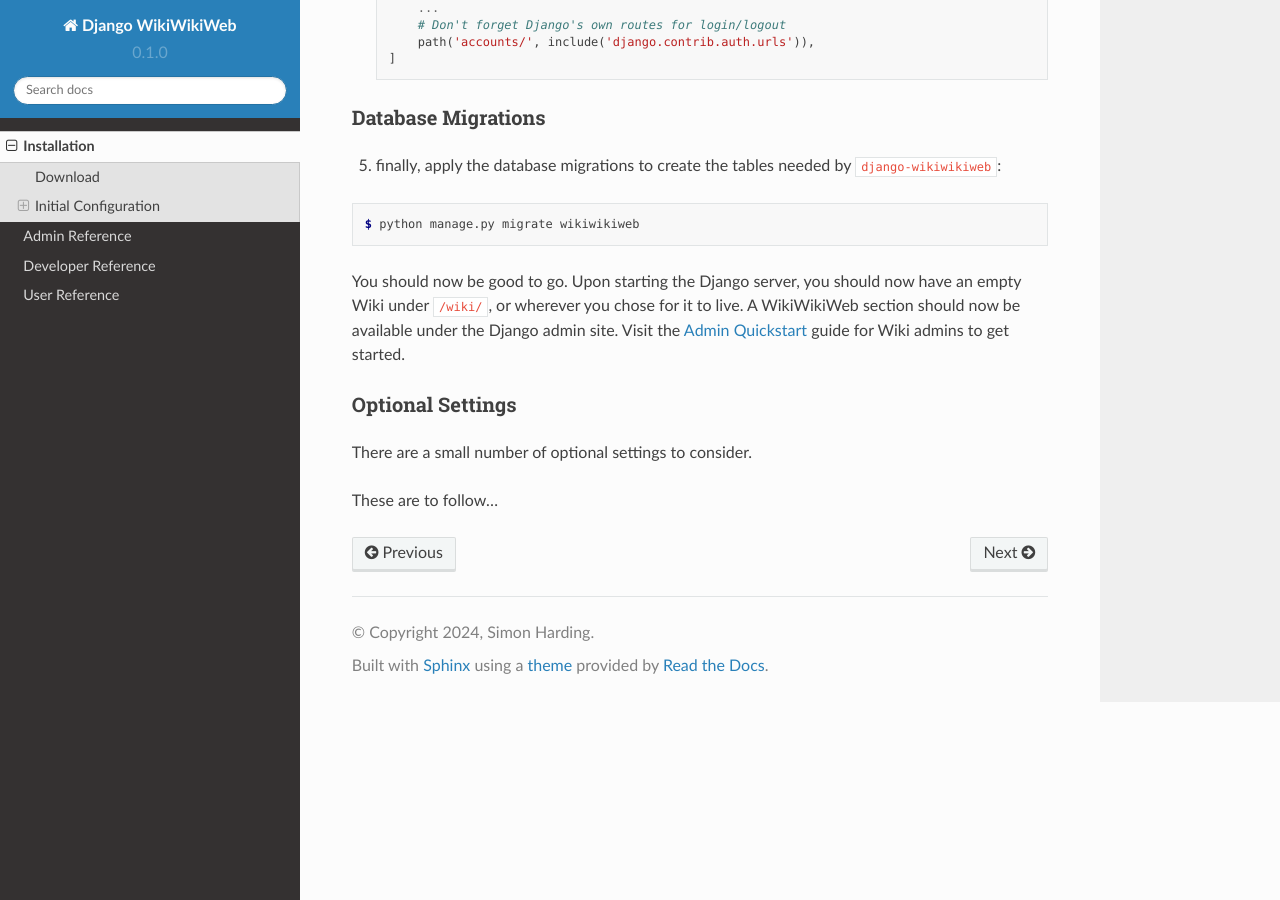
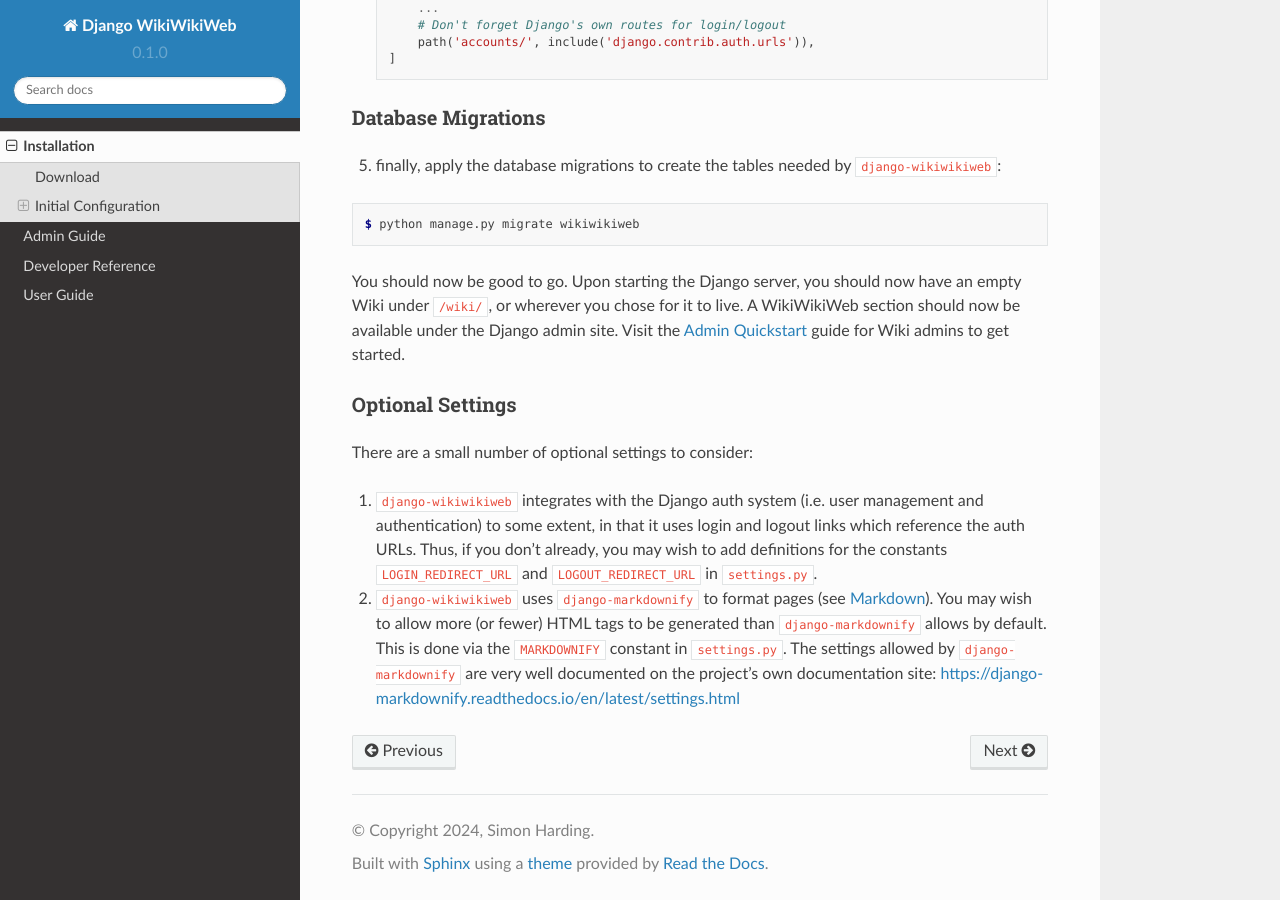
Before and after one commit to simonharris/django-wikiwikiweb, a Sphinx documentation site: the page built from docs/source/installation.rst, in a window 1280 px wide and 900 px high, scrolled down 1639 px. Built offline with Sphinx 7.4.7 and the Read the Docs theme 2.0.0, drawn with Linux system fonts in a browser that asks for light colours.

Commit message:
Add documentation for oprional configuration settings

```diff
--- a/docs/source/index.rst
+++ b/docs/source/index.rst
@@ -1,7 +1,7 @@
 Welcome to django-wikiwikiweb's documentation!
 ==============================================
 
-**Django WikiWikiWeb** is a Python + Django Wiki app. It is heavily inspired by `the original Wiki <https://wiki.c2.com/?>`_ built by Ward Cunningham, whilst not quite being a `WikiClone <https://wiki.c2.com/?WikiWikiClones>`_. It contains a few extra, modern features, integrates with the Django admin, and will not be recreating the `controversial <https://news.ycombinator.com/item?id=8983158>`_ newer JavaScript/single-page interface.
+**Django WikiWikiWeb** is a Python + Django Wiki app. It is heavily inspired by `the original Wiki <https://wiki.c2.com/?>`_ built by Ward Cunningham, whilst not quite being a `WikiClone <https://wiki.c2.com/?WikiWikiClones>`_. It contains a few extra, modern features, integrates with the Django admin and auth systems, and will not be recreating the `controversial <https://news.ycombinator.com/item?id=8983158>`_ newer JavaScript/single-page interface.
 
 
 .. note::
--- a/docs/source/installation.rst
+++ b/docs/source/installation.rst
@@ -100,6 +100,9 @@ Optional Settings
 ^^^^^^^^^^^^^^^^^
 
 
-There are a small number of optional settings to consider.
+There are a small number of optional settings to consider:
 
-These are to follow...
+i) ``django-wikiwikiweb`` integrates with the Django auth system (i.e. user management and authentication) to some extent, in that it uses login and logout links which reference the auth URLs. Thus, if you don't already, you may wish to add definitions for the constants ``LOGIN_REDIRECT_URL`` and ``LOGOUT_REDIRECT_URL`` in ``settings.py``.
+
+
+ii) ``django-wikiwikiweb`` uses ``django-markdownify`` to format pages (see :ref:`label-user-markdown`). You may wish to allow more (or fewer) HTML tags to be generated than ``django-markdownify`` allows by default. This is done via the ``MARKDOWNIFY`` constant in ``settings.py``. The settings allowed by ``django-markdownify`` are very well documented on the project's own documentation site: https://django-markdownify.readthedocs.io/en/latest/settings.html
--- a/docs/source/ref-admin.rst
+++ b/docs/source/ref-admin.rst
@@ -1,5 +1,5 @@
-Admin Reference
-===============
+Admin Guide
+===========
 
 
 .. _label-admin-quickstart:
--- a/docs/source/ref-developer.rst
+++ b/docs/source/ref-developer.rst
@@ -1,4 +1,4 @@
 Developer Reference
 ===================
 
-To follow. eg templatetags, filters, ...
+To follow. eg templatetags, filters, theming, ...
--- a/docs/source/ref-user.rst
+++ b/docs/source/ref-user.rst
@@ -1,5 +1,5 @@
-User Reference
-==============
+User Guide
+==========
 
 
 .. _label-user-markdown:
```
